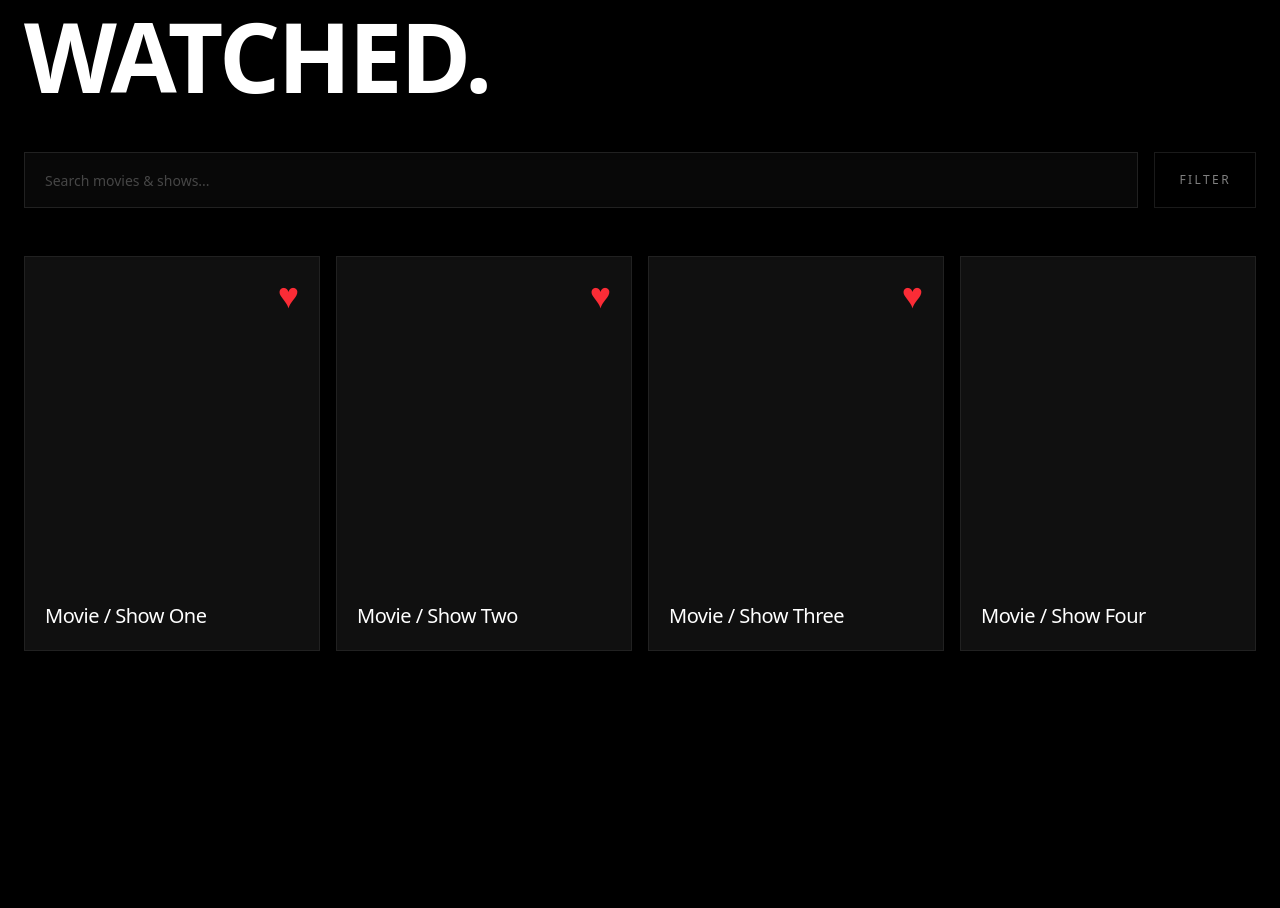
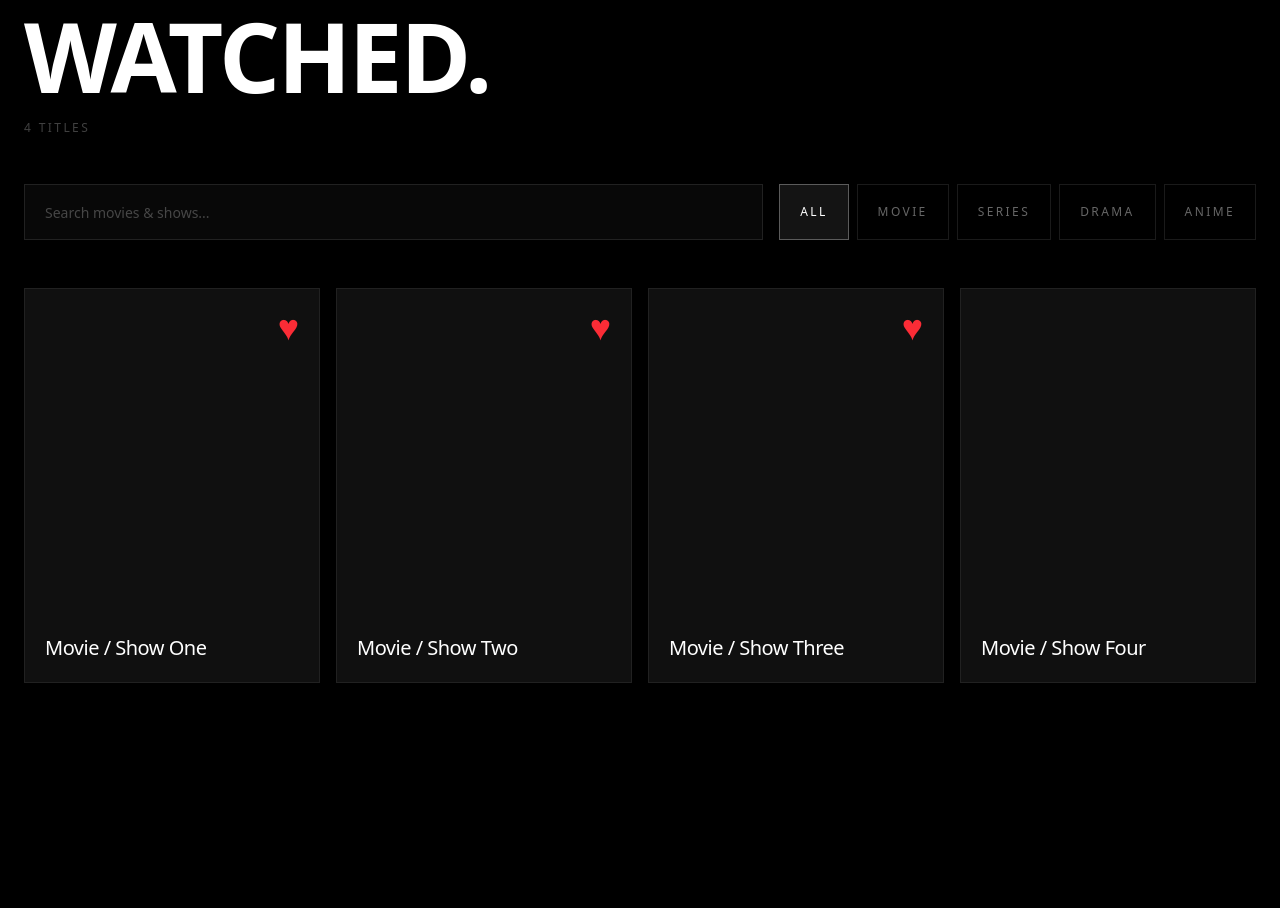
Before and after one commit to blazoxx/portfolio_new, a Next.js app: page /personal/movies-tv in a window 1280 px wide. Shown: the part 960-1868 px from the top of the page. Built offline with nearby package versions, Linux system fonts and the light colour scheme.

Commit message:
feat: implement MoviesPage with search and filter functionality, and centralize movie data structure

```diff
--- a/app/personal/movies-tv/page.tsx
+++ b/app/personal/movies-tv/page.tsx
@@ -1,31 +1,25 @@
-const watchlist = [
-  {
-    number: "01",
-    title: "Movie / Show One",
-    meta: "2026 · Drama",
-    favorite: true,
-  },
-  {
-    number: "02",
-    title: "Movie / Show Two",
-    meta: "2025 · Sci-Fi",
-    favorite: true,
-  },
-  {
-    number: "03",
-    title: "Movie / Show Three",
-    meta: "2024 · Thriller",
-    favorite: true,
-  },
-  {
-    number: "04",
-    title: "Movie / Show Four",
-    meta: "2023 · Animation",
-    favorite: false,
-  },
-];
+"use client";
+
+import { useMemo, useState } from "react";
+import { movies } from "@/data/movies";
 
 export default function MoviesPage() {
+  const [search, setSearch] = useState("");
+  const [filter, setFilter] = useState("All");
+
+  const filteredMovies = useMemo(() => {
+    const query = search.toLowerCase().trim();
+
+    return movies.watched.filter((movie) => {
+      const matchesSearch =
+        !query || `${movie.title} ${movie.meta}`.toLowerCase().includes(query);
+
+      const matchesFilter = filter === "All" || movie.type === filter;
+
+      return matchesSearch && matchesFilter;
+    });
+  }, [search, filter]);
+
   return (
     <main className="bg-black text-white">
       {/* Slide 01 — Featured */}
@@ -64,27 +58,44 @@ export default function MoviesPage() {
             WATCHED.
           </h2>
 
+          <p className="mt-4 text-xs uppercase tracking-[0.2em] text-white/25">
+            {filteredMovies.length}{" "}
+            {filteredMovies.length === 1 ? "title" : "titles"}
+          </p>
+
           {/* Search */}
           <div className="mt-12 flex flex-col gap-4 md:flex-row">
             <input
               type="text"
+              value={search}
+              onChange={(event) => setSearch(event.target.value)}
               placeholder="Search movies & shows..."
               className="h-14 flex-1 border border-white/10 bg-white/[0.03] px-5 text-sm text-white outline-none placeholder:text-white/25 focus:border-white/30"
             />
-
+            <div className="flex flex-wrap gap-2">
+              {["All", "Movie", "Series", "Drama", "Anime"].map((type) => (
                 <button
+                  key={type}
                   type="button"
-              className="h-14 border border-white/10 px-6 text-xs uppercase tracking-[0.2em] text-white/50 transition hover:border-white/30 hover:text-white"
+                  onClick={() => setFilter(type)}
+                  className={`h-14 border px-5 text-xs uppercase tracking-[0.2em] transition ${
+                    filter === type
+                      ? "border-white/30 bg-white/[0.08] text-white"
+                      : "border-white/10 text-white/40 hover:border-white/30 hover:text-white"
+                  }`}
                 >
-              Filter
+                  {type}
                 </button>
+              ))}
+            </div>
           </div>
 
           {/* Movie / Show Grid */}
           <div className="mt-12 grid grid-cols-2 gap-4 md:grid-cols-4">
-            {watchlist.map((item) => (
+            {filteredMovies.map(
+              (item: (typeof movies.watched)[number], index: number) => (
                 <div
-                key={item.number}
+                  key={`${item.title}-${index}`}
                   className="group relative aspect-[3/4] overflow-hidden border border-white/10 bg-white/[0.03]"
                 >
                   {/* Poster */}
@@ -113,14 +124,17 @@ export default function MoviesPage() {
                       {item.meta}
                     </p>
 
-                  <h3 className="mt-3 text-2xl font-semibold">{item.title}</h3>
+                    <h3 className="mt-3 text-2xl font-semibold">
+                      {item.title}
+                    </h3>
 
                     <p className="mt-4 text-sm leading-relaxed text-white/60">
                       My opinion about this movie or show will go here.
                     </p>
                   </div>
                 </div>
-            ))}
+              ),
+            )}
           </div>
         </div>
       </section>
@@ -163,34 +177,14 @@ export default function MoviesPage() {
           </p>
 
           <div className="mt-16 border-t border-white/10">
-            {[
-              {
-                number: "01",
-                title: "Movie / Show One",
-                meta: "2026 · Drama",
-              },
-              {
-                number: "02",
-                title: "Movie / Show Two",
-                meta: "2025 · Sci-Fi",
-              },
-              {
-                number: "03",
-                title: "Movie / Show Three",
-                meta: "2024 · Thriller",
-              },
-              {
-                number: "04",
-                title: "Movie / Show Four",
-                meta: "2023 · Animation",
-              },
-            ].map((item) => (
+            {movies.nextUp.map((item, index) => (
               <div
-                key={item.number}
+                key={`${item.title}-${index}`}
                 className="group grid gap-6 border-b border-white/10 py-8 transition hover:bg-white/[0.03] md:grid-cols-[80px_1fr_auto] md:items-center"
               >
-                <span className="text-sm text-white/25">{item.number}</span>
-
+                <span className="text-sm text-white/25">
+                  {String(index + 1).padStart(2, "0")}
+                </span>
                 <div>
                   <h3 className="text-2xl font-medium tracking-tight transition group-hover:translate-x-2 md:text-4xl">
                     {item.title}
@@ -207,7 +201,6 @@ export default function MoviesPage() {
           </div>
         </div>
       </section>
-
     </main>
   );
 }
--- /dev/null
+++ b/data/movies.ts
@@ -0,0 +1,65 @@
+export type MovieType = "Movie" | "Series" | "Drama" | "Anime";
+
+export type MovieItem = {
+  title: string;
+  meta: string;
+  type: MovieType;
+  favorite?: boolean;
+  opinion?: string;
+};
+
+export const movies = {
+  watched: [
+    {
+      title: "Movie / Show One",
+      meta: "2026 · Drama",
+      type: "Drama",
+      favorite: true,
+      opinion: "My opinion about this movie or show will go here.",
+    },
+    {
+      title: "Movie / Show Two",
+      meta: "2025 · Sci-Fi",
+      type: "Movie",
+      favorite: true,
+      opinion: "My opinion about this movie or show will go here.",
+    },
+    {
+      title: "Movie / Show Three",
+      meta: "2024 · Thriller",
+      type: "Series",
+      favorite: true,
+      opinion: "My opinion about this movie or show will go here.",
+    },
+    {
+      title: "Movie / Show Four",
+      meta: "2023 · Animation",
+      type: "Movie",
+      favorite: false,
+      opinion: "My opinion about this movie or show will go here.",
+    },
+  ] as MovieItem[],
+
+  nextUp: [
+    {
+      title: "Movie / Show One",
+      meta: "2026 · Drama",
+      type: "Drama",
+    },
+    {
+      title: "Movie / Show Two",
+      meta: "2025 · Sci-Fi",
+      type: "Movie",
+    },
+    {
+      title: "Movie / Show Three",
+      meta: "2024 · Thriller",
+      type: "Series",
+    },
+    {
+      title: "Movie / Show Four",
+      meta: "2023 · Animation",
+      type: "Movie",
+    },
+  ] as MovieItem[],
+};
```
Lines whose indentation alone changed are shown as unchanged.
